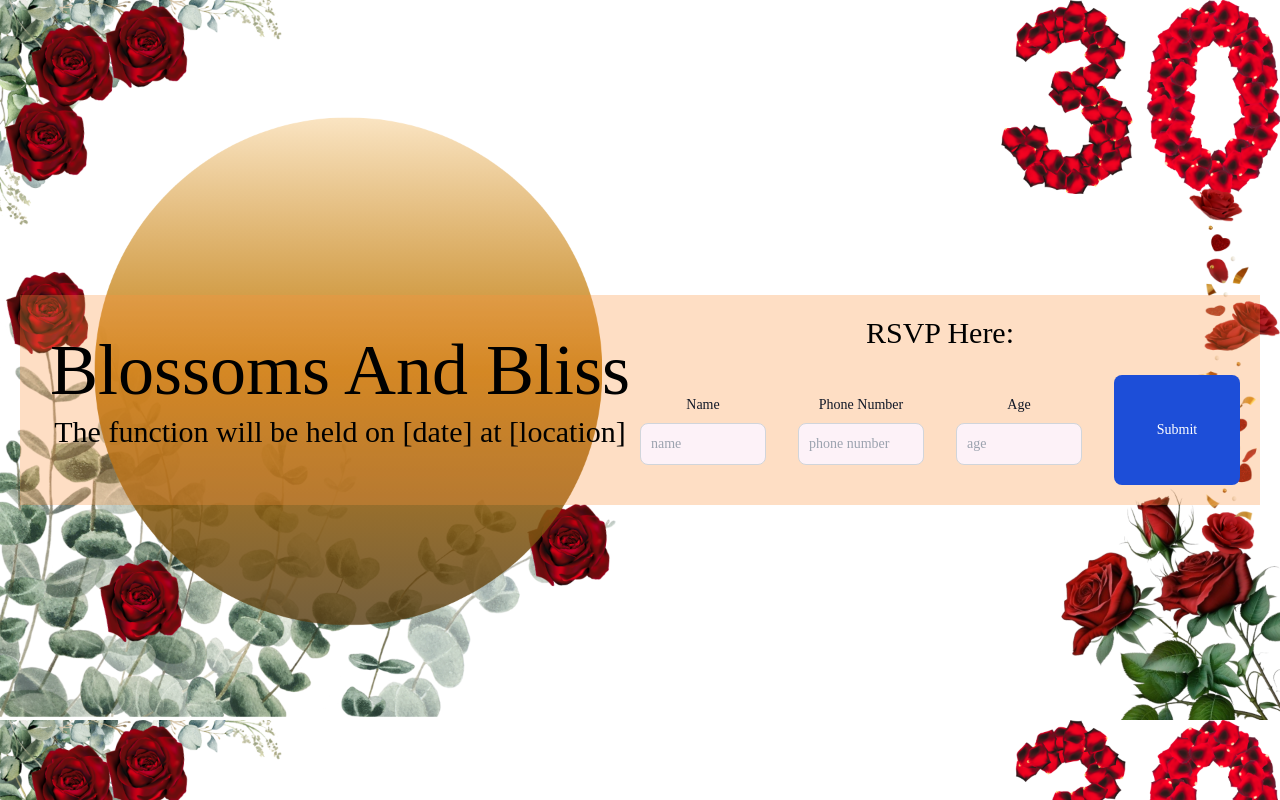
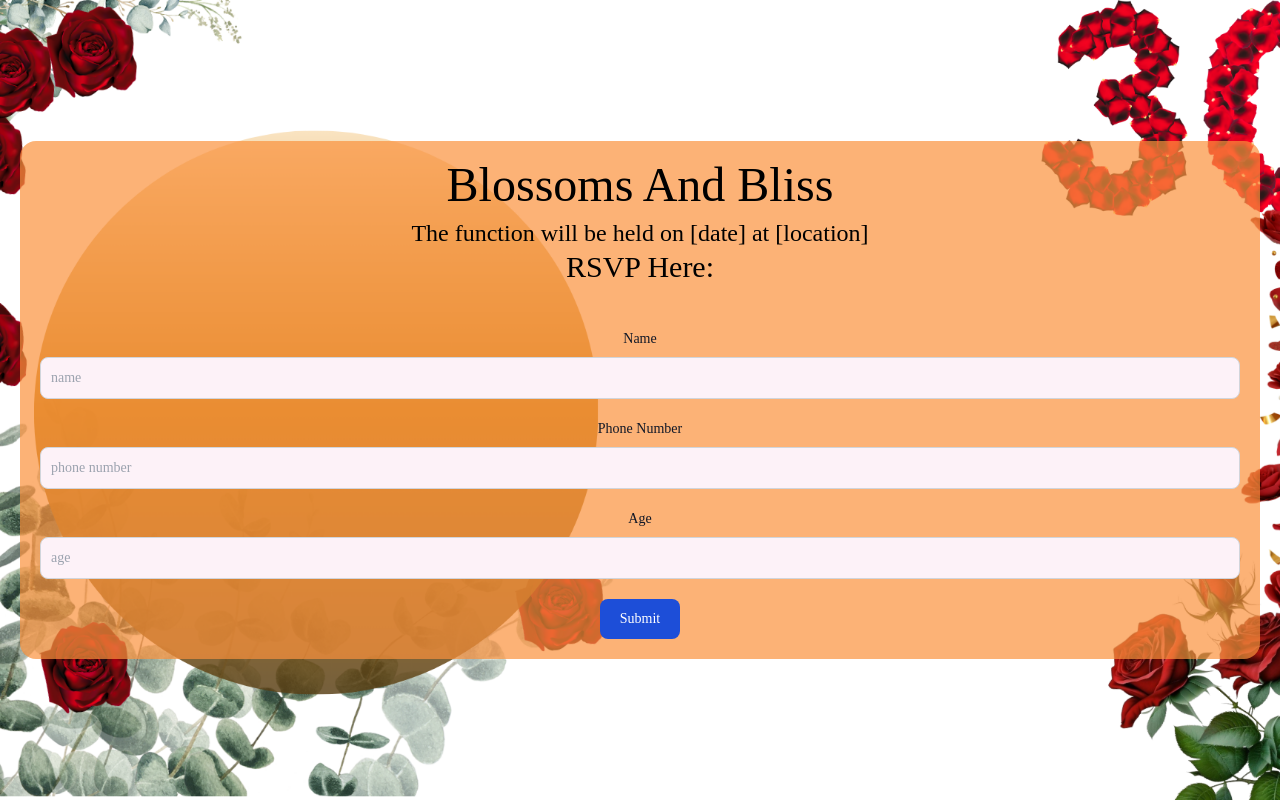
Before and after one commit to voyddful/blossomsandbliss, a Next.js app: page / in a window 1280 px wide. Built offline with nearby package versions, Linux system fonts and the light colour scheme; a web font is replaced by a local one.

Commit message:
final push for now

```diff
--- a/src/app/components.js
+++ b/src/app/components.js
@@ -16,6 +16,7 @@ export function handle(){
             .then(() => {
 
               document.getElementById('my-form').reset();
+              document.getElementById('but').innerHTML = "Submitted!"
             })
           });
         });
@@ -27,7 +28,7 @@ export function handle(){
 
 export default function Form(){
     return(
-        <form method='post' onSubmit={handle()} id="my-form" action="https://script.google.com/macros/s/AKfycbz0naa-n3CIewNUnTzyI5jCQO7QhYMcq5445akVVcfKjqP8gD2frg7r3EBgbY1YZFwF5A/exec" className="max-w-3xl lg:grid lg:grid-cols-4 lg:gap-8 mx-auto">
+        <form method="POST" onSubmit={handle()} id="my-form" action="https://script.google.com/macros/s/AKfycbznHshyexexv8xelQMpy8Cs3D8hges5JMN-0NSG6u6H1bLyTn3Pk-Qe7PjI8SgF3Rxvcw/exec">
             <field name="name">
             <div className=" my-5">
                 <label
@@ -78,6 +79,7 @@ export default function Form(){
             </div>
             <button
             type="submit"
+            id="but"
             className="text-white bg-blue-700 hover:bg-blue-800 focus:ring-4 focus:outline-none focus:ring-blue-300 font-medium rounded-lg text-sm w-full sm:w-auto px-5 py-2.5 text-center dark:bg-blue-600 dark:hover:bg-blue-700 dark:focus:ring-blue-800"
             >
 
--- a/src/app/layout.js
+++ b/src/app/layout.js
@@ -18,6 +18,8 @@ export default function RootLayout({ children }) {
           href="https://fonts.googleapis.com/css2?family=Inter:wght@100..900&family=Playwrite+NO:wght@100..400&display=swap"
           rel="stylesheet"
         />
+        <script src="https://ajax.googleapis.com/ajax/libs/jquery/3.7.1/jquery.min.js"></script>
+        <script src="https://cdnjs.cloudflare.com/ajax/libs/popper.js/1.12.3/umd/popper.min.js" integrity="sha384-vFJXuSJphROIrBnz7yo7oB41mKfc8JzQZiCq4NCceLEaO4IHwicKwpJf9c9IpFgh" crossOrigin="anonymous"></script>
       </head>
       <body className="">
         {children}
--- a/src/app/page.js
+++ b/src/app/page.js
@@ -4,22 +4,9 @@ import Form from './components.js'
 export default function page(){
   return(
     <main className=' my-auto text- playwrite-no-100 text-black' >
-      {/*pc version*/}
-      <section className='hidden lg:grid h-screen p-5' style={{backgroundImage: `url(${'/blissv2.png'})`, backgroundSize: '100%'}}>
-        <div className=' bg-orange-400/30 h-max p-5 my-auto grid grid-cols-2'>
-          <div className='text-center content-center mb-4'>
-              <h1 className=' text-7xl mb-2' id="test"> Blossoms And Bliss</h1>
-              <h1 className=' text-3xl'> The function will be held on [date] at [location]</h1>
 
-          </div>
-          <div className='text-center'>
-            <h1 className='text-3xl mb-6'>RSVP Here:</h1>
-            <Form/>
-          </div>
-        </div>
-      </section>
       {/*mobile version*/}
-      <section className='lg:hidden h-screen p-5 bg-white content-center' style={{backgroundImage: `url(${'/blossomsv2.png'})`, backgroundSize: 'cover'}}>
+      <section className=" h-screen p-5 bg-white content-center bg-cover bg-right lg:bg-top lg:bg-cover bg-[url('/blossomsv2.png')] lg:bg-[url('/blissv2.png')]" >
         <div className="mx-auto text-center text-black bg-pink-300/ max-w-7xl">
           <div className=' rounded-2xl bg-orange-400/70 h-max p-5 my-auto grid'>
             <h1 className=' text-5xl mb-2' id="test"> Blossoms And Bliss</h1>
@@ -31,7 +18,6 @@ export default function page(){
           </div>
         </div>
       </section>
-
     </main>
   )
 }
```
Lines whose indentation alone changed are shown as unchanged.
